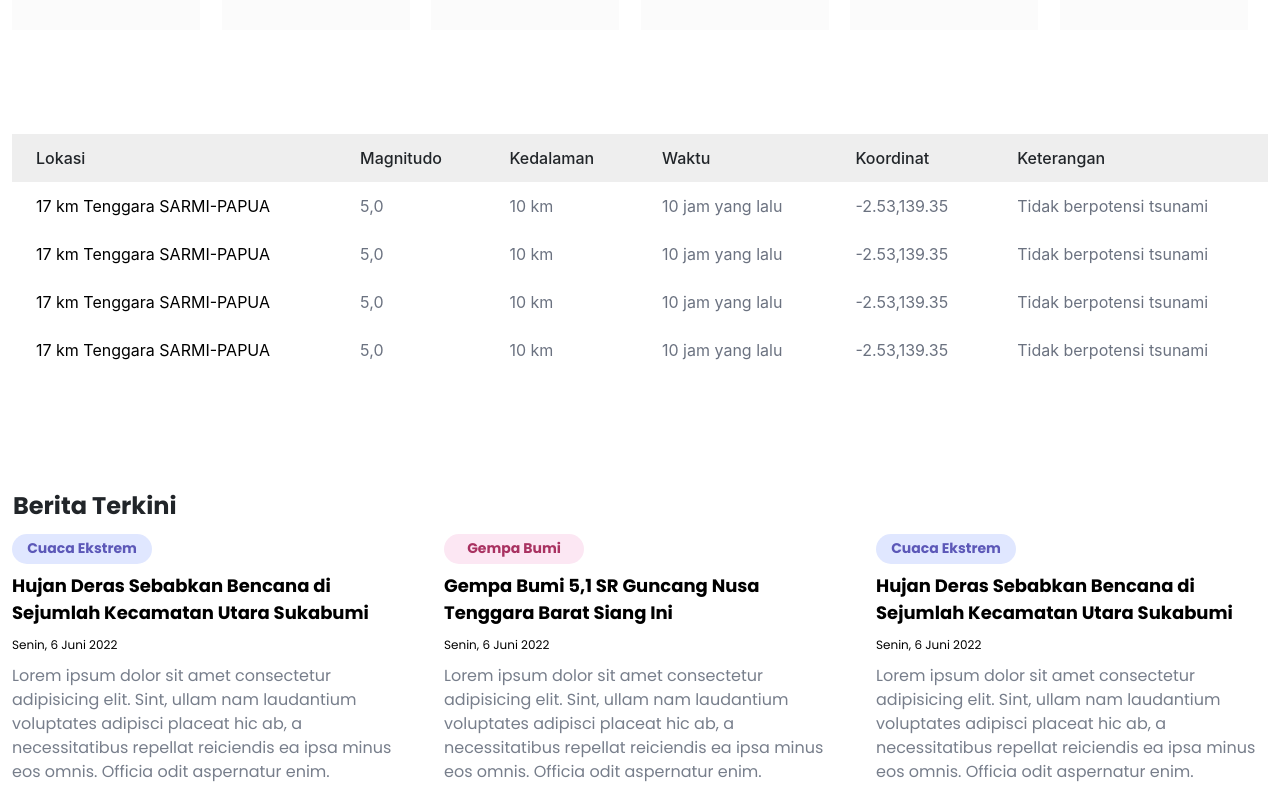
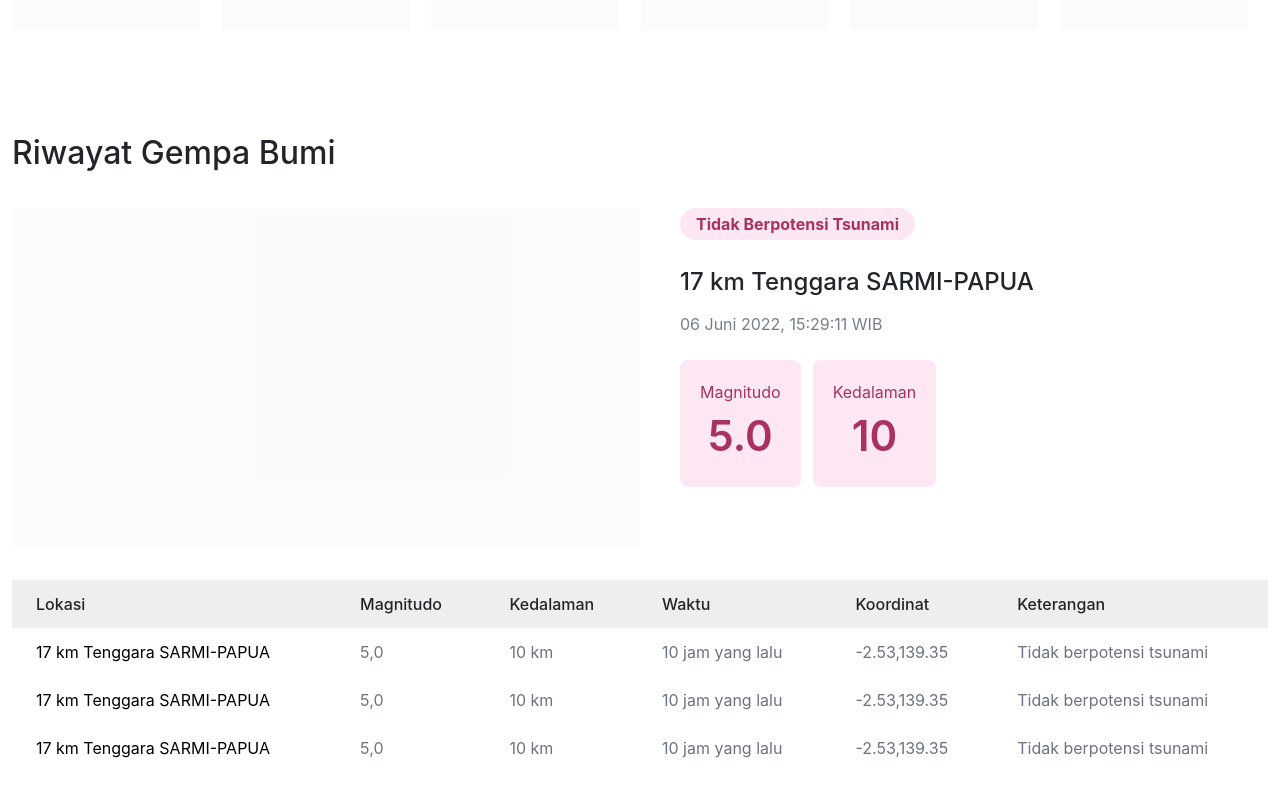
Before and after one commit to devardha/disaster-management, a React (Create React App) app: page / in a window 1280 px wide. Shown: the part 543-1330 px from the top of the page. Built offline with nearby package versions, Linux system fonts and the light colour scheme; the HTML template or start-up script is replaced by a standard one.

Commit message:
Add map section

```diff
--- /dev/null
+++ b/src/components/RiwayatGempa/Map.tsx
@@ -0,0 +1,84 @@
+const Map = () => {
+	return (
+		<div className="map-section">
+			<div className="map-container">
+				<div className="map"></div>
+				<div className="map-detail">
+					<div className="label">Tidak Berpotensi Tsunami</div>
+					<div className="loc">17 km Tenggara SARMI-PAPUA</div>
+					<p className="coordinates">06 Juni 2022, 15:29:11 WIB</p>
+					<div className="additional-info">
+						<div className="info-card">
+							<div>Magnitudo</div>
+							<div className="value">5.0</div>
+						</div>
+						<div className="info-card">
+							<div>Kedalaman</div>
+							<div className="value">10</div>
+						</div>
+					</div>
+				</div>
+			</div>
+			<style>{`
+				.map{
+					width:50%;
+					height:340px;
+					background:#D9D9D91F;
+
+				}
+				.map-container{
+					display:flex;
+					justify-content:space-between;
+					margin-top:32px;
+				}
+				.map-detail{
+					width:50%;
+					padding-left:40px;
+					display:flex;
+					flex-direction:column;
+					justify-content:start;
+					align-items:flex-start;
+				}
+				.map-detail .loc{
+					font-weight:500;
+					font-size:24px;
+					margin-bottom:12px;
+				}
+				.map-detail .label{
+					color:#A93261;
+					background:#FCE7F3;
+					padding:4px 16px;
+					font-weight:bold;
+					border-radius:400px;
+
+					margin-bottom:24px;
+				}
+				.coordinates{
+					color:#777E8B;
+					margin:0;
+				}
+				.additional-info{
+					display:flex;
+					margin-top:24px;
+				}
+				.additional-info .info-card{
+					display:flex;
+					flex-direction:column;
+					padding:20px;
+					color:#A93261;
+					background:#FCE7F3;
+					margin-right:12px;
+					text-align:center;
+					border-radius:8px;
+				}
+
+				.info-card .value{
+					font-size:42px;
+					font-weight:600;
+				}
+			`}</style>
+		</div>
+	);
+};
+
+export default Map;
--- a/src/components/RiwayatGempa/index.tsx
+++ b/src/components/RiwayatGempa/index.tsx
@@ -1,6 +1,10 @@
+import Map from "./Map";
+
 const RiwayatGempa = () => {
 	return (
 		<div className="container">
+			<h2>Riwayat Gempa Bumi</h2>
+			<Map />
 			<table>
 				<thead>
 					<tr>
@@ -51,6 +55,7 @@ const RiwayatGempa = () => {
 				{`
 					table{
 						border-collapse: collapse;
+						margin-top:32px;
 					}
 					thead{
 						background-color:#eeeeee;
```
